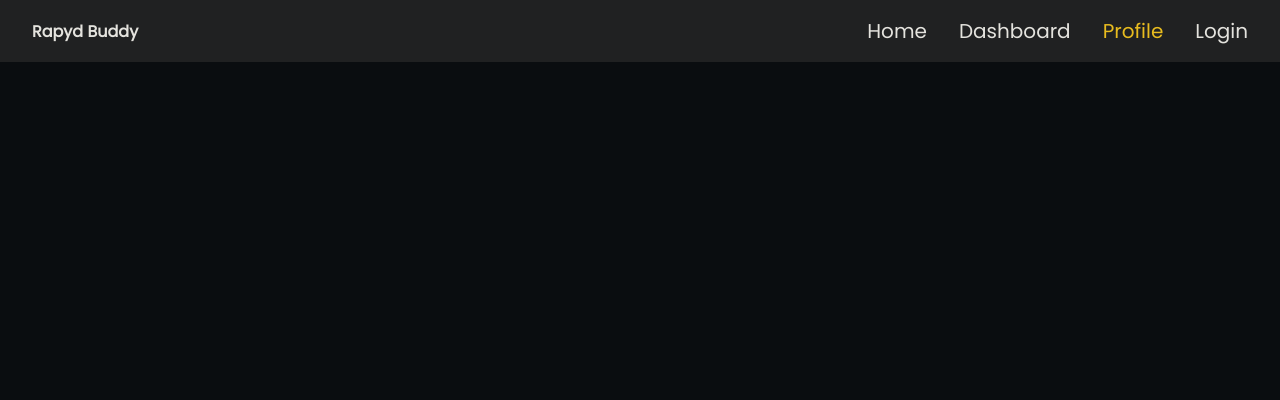
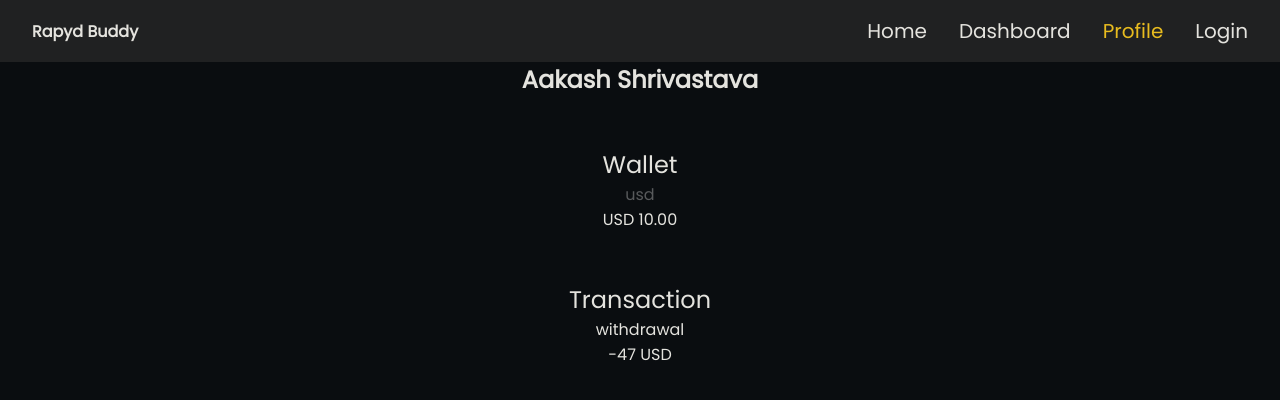
Before and after one commit to sagban/RapydBuddy, a React (Create React App) app in the folder frontend/: page /profile in a window 1280 px wide. Shown: the top 400 px of the page. Built offline with nearby package versions, Linux system fonts and the light colour scheme; no server answers.

Commit message:
rapyd int

```diff
--- a/frontend/package.json
+++ b/frontend/package.json
@@ -6,6 +6,7 @@
     "@testing-library/jest-dom": "^5.16.5",
     "@testing-library/react": "^13.4.0",
     "@testing-library/user-event": "^13.5.0",
+    "axios": "^0.27.2",
     "firebase": "^9.10.0",
     "react": "^18.2.0",
     "react-bootstrap": "^2.5.0",
--- a/frontend/src/pages/Profile.js
+++ b/frontend/src/pages/Profile.js
@@ -1,9 +1,76 @@
-import React from 'react'
+import axios from 'axios'
+import React, {useState, useEffect} from 'react'
 import Header from '../components/Header'
 
 const Profile = () => {
+
+  const baseUrl = 'https://rpydbddy-appsvc-01.azurewebsites.net/api/'
+
+  useEffect(()=> {
+    // getWalletData();
+    // getTransactionHistory();
+    completeTransaction("ewallet_xxx","ewallet_xxx")
+    // completeTransaction()
+  }, [])
+
+
+  const getTransactionHistory = () => {
+    axios.get(`${baseUrl}/wallet-transactions/ewallet_xxx`).then(res => {
+      console.log(res.data)
+    })
+  }
+
+  const getWalletData = () => {
+    axios.get(`${baseUrl}/user-wallet/ewallet_xxx`).then(res => {
+      console.log(res.data)
+    })
+  }
+
+  const completeTransaction = (src, dest) => {
+    axios.post('https://rpydbddy-appsvc-01.azurewebsites.net/api/transfer', {
+  "amount": 1,
+  "currency": "USD",
+  "source_ewallet": src,
+  "destination_ewallet": dest
+})
+  .then(function(response) {
+    console.log(response.data);
+  })
+  .catch(function(error) {
+    console.log(error);
+  });
+  }
+
+
+
   return (
-    <Header></Header>
+    <>
+      <Header></Header>
+      <center>
+        <h2>Aakash Shrivastava</h2>
+        <br /><br />
+        <h3>Wallet</h3>
+        <div className="wallet-parent">
+          <div className="wallet">
+            <label>usd</label>
+            <p>USD 10.00</p>
+          </div>
+        </div>
+        <br /><br />
+        <h3>Transaction</h3>
+        <div className="transaction-parent">
+          <div className="transaction">
+            <div className="heading">
+              <p>withdrawal</p>
+              <p>-47 USD</p>
+            </div>
+          </div>
+        </div>
+      </center>
+
+    </>
+
+
   )
 }
 
```
Also changed, not shown: 1 other file (tests, documents, lock files or other folders).
